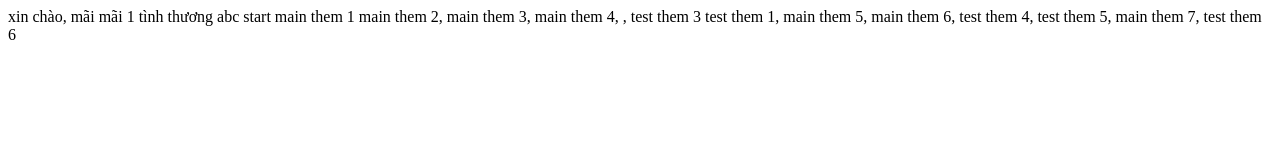
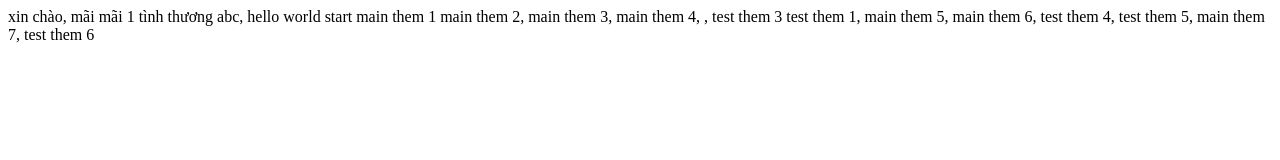
Before and after one commit to gialongchuai/abc, a plain HTML site: page index.html in a window 1280 px wide. Drawn offline with Linux system fonts and the light colour scheme.

Commit message:
test them hello world

```diff
--- a/index.html
+++ b/index.html
@@ -6,7 +6,7 @@
 </head>
 <body>
     xin chào, mãi mãi 1 tình thương
-    abc
+    abc, hello world
     start
     main them 1
     main them 2, main them 3, main them 4, , test them 3
```
